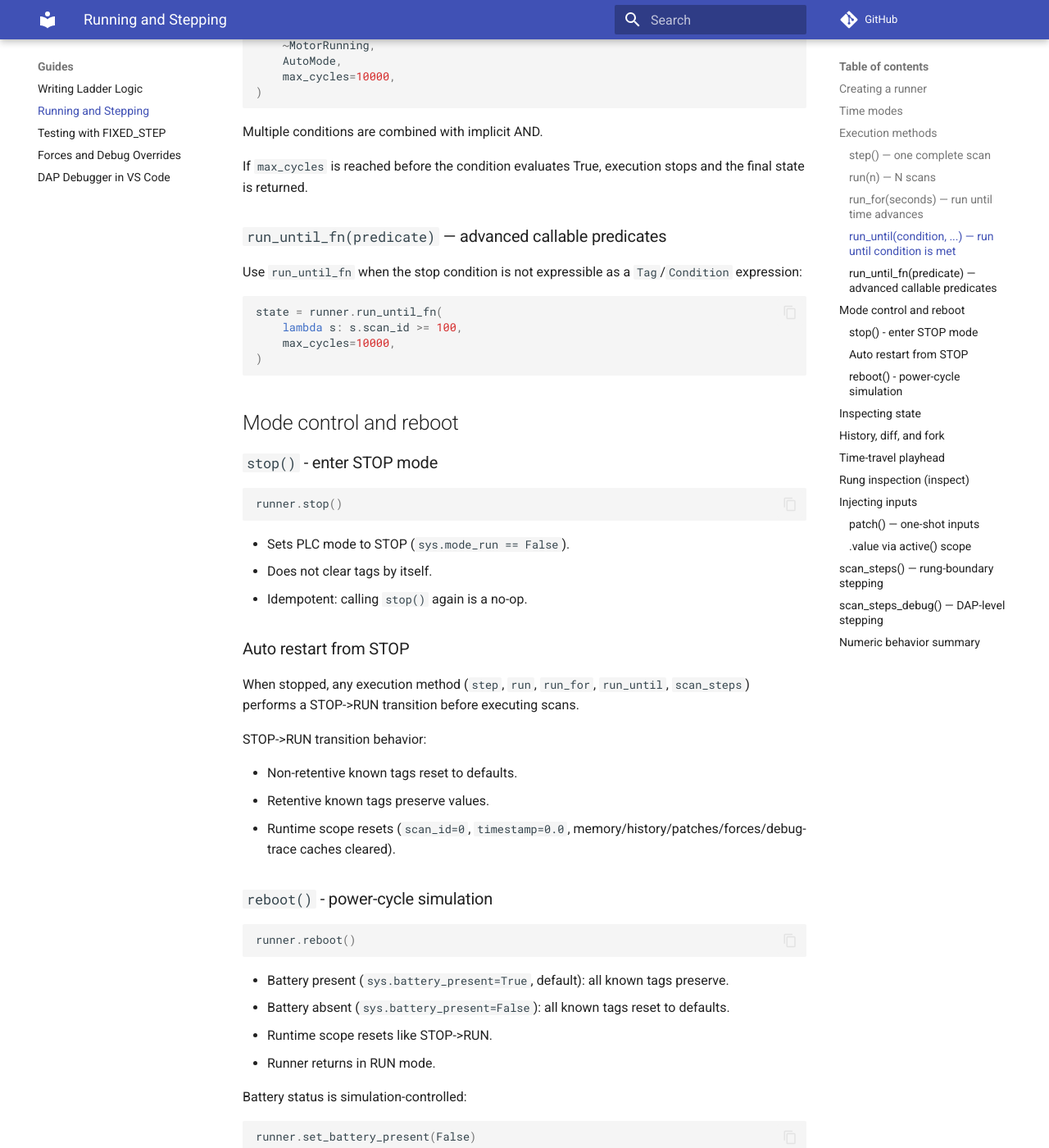
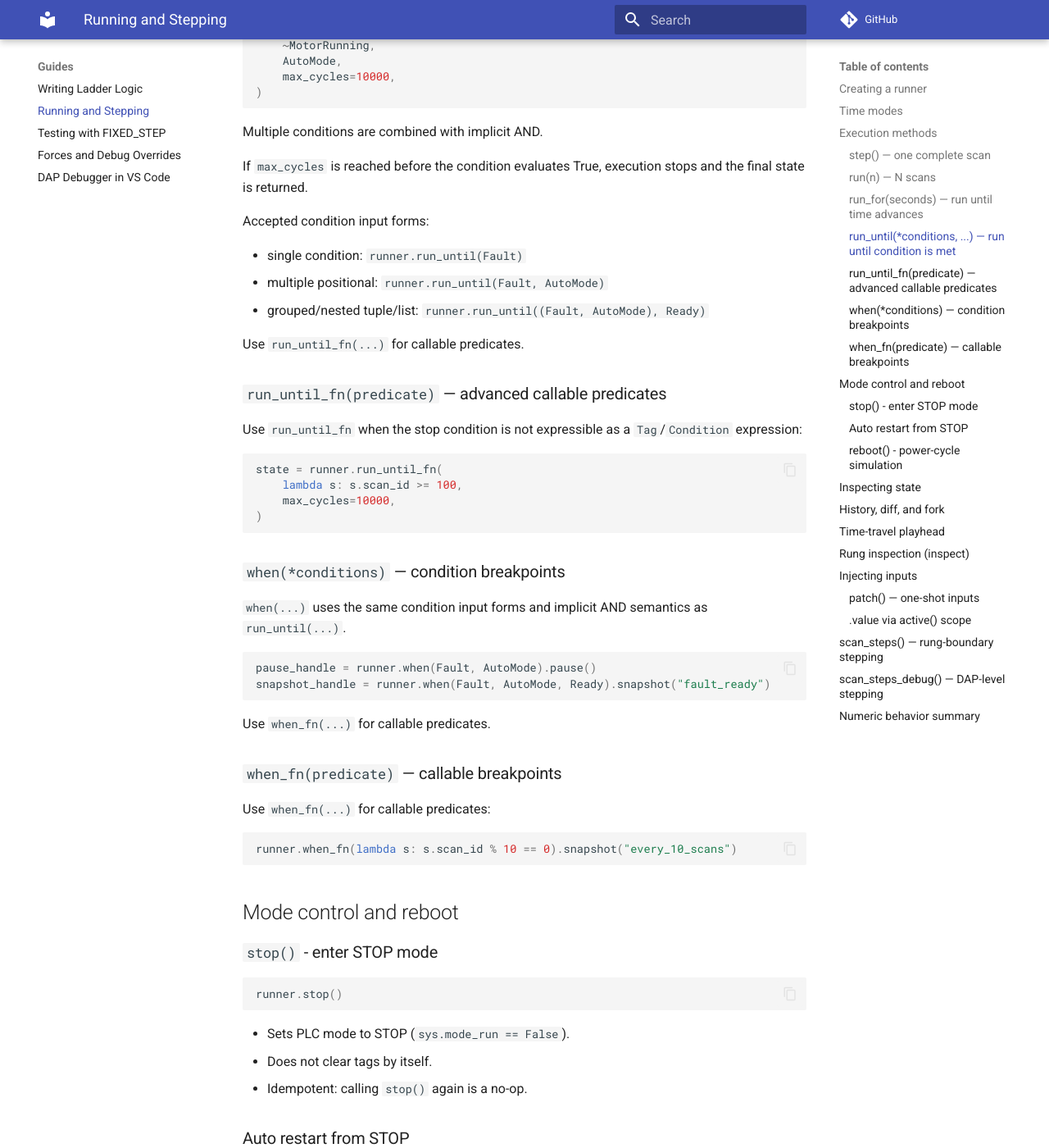
Before and after one commit to ssweber/pyrung, an MkDocs documentation site: the page built from docs/guides/runner.md, in a window 1280 px wide and 1400 px high, scrolled down 1669 px. Shown: the whole window at 82% size. Built offline with MkDocs 1.6.1 and Material for MkDocs 9.7.7, drawn with Linux system fonts in a browser that asks for light colours; comment, search, counter and statistics services are not loaded; some of the changed text lies outside the part shown.

Commit message:
docs: variadic conditions

````diff
--- a/docs/guides/runner.md
+++ b/docs/guides/runner.md
@@ -58,7 +58,7 @@ state = runner.run(10)    # Run exactly 10 scans
 state = runner.run_for(1.0)   # Advance simulation clock by at least 1 second
 ```
 
-### `run_until(condition, ...)` — run until condition is met
+### `run_until(*conditions, ...)` — run until condition is met
 
 ```python
 state = runner.run_until(
@@ -72,6 +72,14 @@ Multiple conditions are combined with implicit AND.
 
 If `max_cycles` is reached before the condition evaluates True, execution stops and the final state is returned.
 
+Accepted condition input forms:
+
+- single condition: `runner.run_until(Fault)`
+- multiple positional: `runner.run_until(Fault, AutoMode)`
+- grouped/nested tuple/list: `runner.run_until((Fault, AutoMode), Ready)`
+
+Use `run_until_fn(...)` for callable predicates.
+
 ### `run_until_fn(predicate)` — advanced callable predicates
 
 Use `run_until_fn` when the stop condition is not expressible as a `Tag`/`Condition` expression:
@@ -81,6 +89,25 @@ state = runner.run_until_fn(
     lambda s: s.scan_id >= 100,
     max_cycles=10000,
 )
+```
+
+### `when(*conditions)` — condition breakpoints
+
+`when(...)` uses the same condition input forms and implicit AND semantics as `run_until(...)`.
+
+```python
+pause_handle = runner.when(Fault, AutoMode).pause()
+snapshot_handle = runner.when(Fault, AutoMode, Ready).snapshot("fault_ready")
+```
+
+Use `when_fn(...)` for callable predicates.
+
+### `when_fn(predicate)` — callable breakpoints
+
+Use `when_fn(...)` for callable predicates:
+
+```python
+runner.when_fn(lambda s: s.scan_id % 10 == 0).snapshot("every_10_scans")
 ```
 
 ## Mode control and reboot
````
Also changed, not shown: docs/guides/ladder-logic.md (+5 -5 lines), docs/guides/testing.md (+1 -0 lines).
